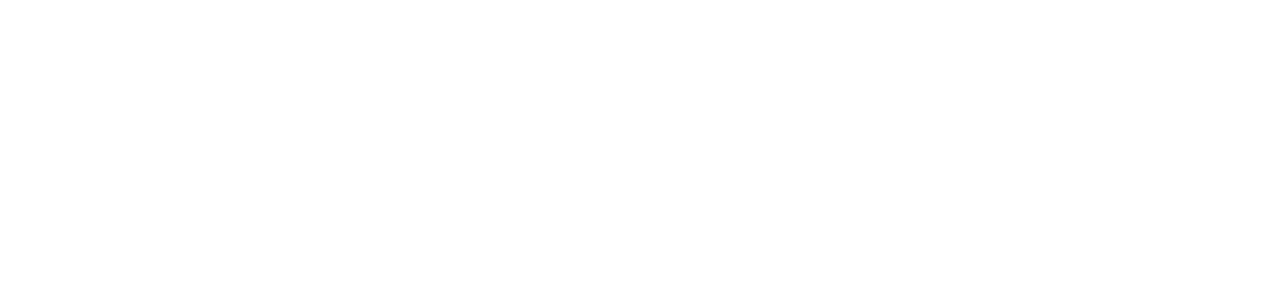
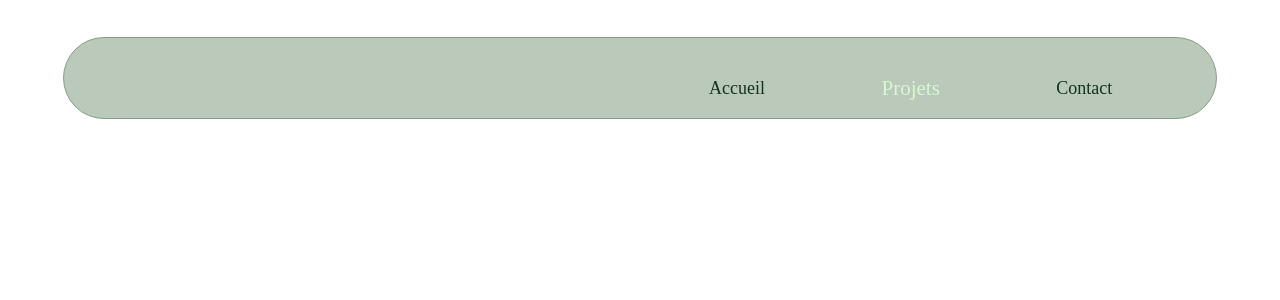
Before and after one commit to VanesMP/vmp-portfolio, a React (Create React App) app: page /vmp-portfolio/projects in a window 1280 px wide. Before the commit this address had no page. Shown: the top 300 px of the page. Built offline with nearby package versions, Linux system fonts and the light colour scheme; a web font is replaced by a local one; what react-animations would draw is missing.

Commit message:
creat different style nav by active link

```diff
--- a/src/App.js
+++ b/src/App.js
@@ -1,6 +1,7 @@
 import { BrowserRouter as Router, Routes, Route } from "react-router-dom";
 import './App.css';
 import Homepage from "./Pages/Homepage";
+import Projectpage from "./Pages/Projectpage";
 
 
 /**Manage routes and render pages
@@ -13,7 +14,7 @@
     <Router basename="/vmp-portfolio">
       <Routes>
         <Route path="/" element={<Homepage />} />
-        <Route></Route>
+        <Route path="/projects" element={<Projectpage />} />
         <Route></Route>
         <Route></Route>
       </Routes>
--- a/src/Component/Cv.js
+++ b/src/Component/Cv.js
@@ -45,14 +45,14 @@
     return(
         <div className="containerCv">
         <a href={pdfcv}>
-        <h1 ref={animeCv} className="cv">
+        <div ref={animeCv} className="cv">
             <span className="letters-container">
             <span className="letters letters-left">C.V.</span>
             </span>
             <span className="circle circle-white"></span>
             <span className="circle circle-dark"></span>
             <span className="circle circle-container"><span className="circle circle-dark-dashed"></span></span>
-        </h1>
+        </div>
         </a>
         </div>
     )
--- a/src/Component/Home.js
+++ b/src/Component/Home.js
@@ -14,7 +14,7 @@
     return(
         <div>
         <Background />
-        <Menu/>
+        <Menu styleActive='containerMenuHome' />
         <div className='display'>
         <div className='containerHome'>
         <div className='textHomepage'>
--- a/src/Component/Menu.js
+++ b/src/Component/Menu.js
@@ -7,12 +7,21 @@
  * @returns {JSX}
  */
 
-export default function Menu() {
+export default function Menu({styleActive}) {
+
+// const styleAccueil = {
+//     border: 'solid 0.4px #ffffff2b',
+//     backgroundColor: '#ffffff21'
+// }
+// const styleProjects = {
+//     border: 'solid 0.4px #879f85',
+//     backgroundColor: '#879f858f'
+// }
+
     return(
-        <div className='container'>
-            <nav>
+        <div className={styleActive}>
+            <nav >
             <PagesLink linkTo="/" text="Accueil" />
-            {/* <PagesLink linkTo="/aboutme" text="About me" /> */}
             <PagesLink linkTo="/projects" text="Projets" />
             <PagesLink linkTo="/contact" text="Contact" />
             </nav>
--- a/src/Component/PagesLink.js
+++ b/src/Component/PagesLink.js
@@ -19,7 +19,7 @@
             style={({ isActive }) =>
                 isActive
                     ? {
-                        color: '#c1e2bb', fontSize: '21px'
+                        color: '#d6f9d0', fontSize: '21px'
                     }
                     : {
                         color: '#113421', fontSize: '18px'
--- /dev/null
+++ b/src/Pages/Projectpage.js
@@ -0,0 +1,15 @@
+import "../style/projectPage.css";
+import Menu from "../Component/Menu";
+
+function Projectpage() {
+
+    return(
+        <div className="backgroundProjectpage">
+            <div>
+                <Menu styleActive='containerMenuProject'/>
+            </div>
+        </div>
+    )
+}
+
+export default Projectpage;
--- a/src/style/home.css
+++ b/src/style/home.css
@@ -4,6 +4,17 @@
     height: 795px;
     align-items: flex-end;
     width: 100%;
+}
+
+.containerMenuHome {
+    width: 90%;
+    border: solid 0.4px #ffffff2b;
+    height: 80px;
+    background-color: #ffffff21;
+    border-radius: 100px;
+    margin: auto;
+    margin-top: 37px;
+    position: relative;
 }
 
 .containerHome {
--- a/src/style/menu.css
+++ b/src/style/menu.css
@@ -1,14 +1,3 @@
-.container {
-    width: 90%;
-    border: solid 0.4px #ffffff2b;
-    height: 80px;
-    background-color: #ffffff21;
-    border-radius: 100px;
-    margin: auto;
-    margin-top: 37px;
-    position: relative;
-}
-
 nav {
     /* lorsque il ya 4 pages a visiter(accueil, art, projet dev, contact )*/
     /* width: 45%;
--- /dev/null
+++ b/src/style/projectPage.css
@@ -0,0 +1,10 @@
+.containerMenuProject {
+    width: 90%;
+    border: solid 0.4px #879f85;
+    height: 80px;
+    background-color: #879f858f;
+    border-radius: 100px;
+    margin: auto;
+    margin-top: 37px;
+    position: relative;
+}
```
